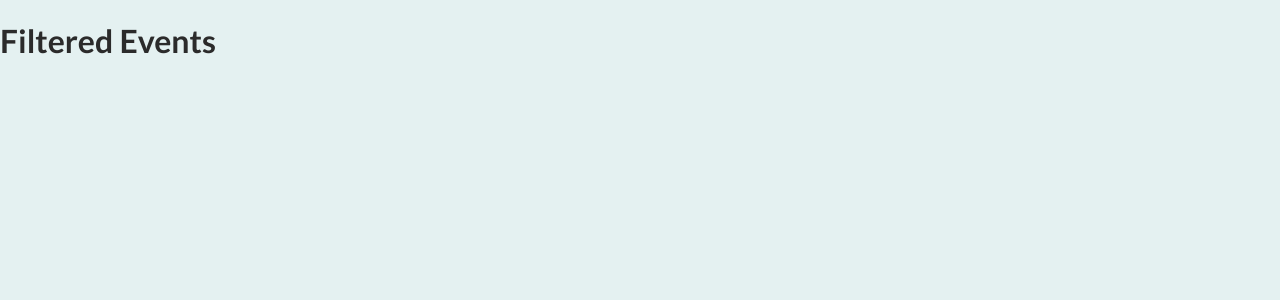
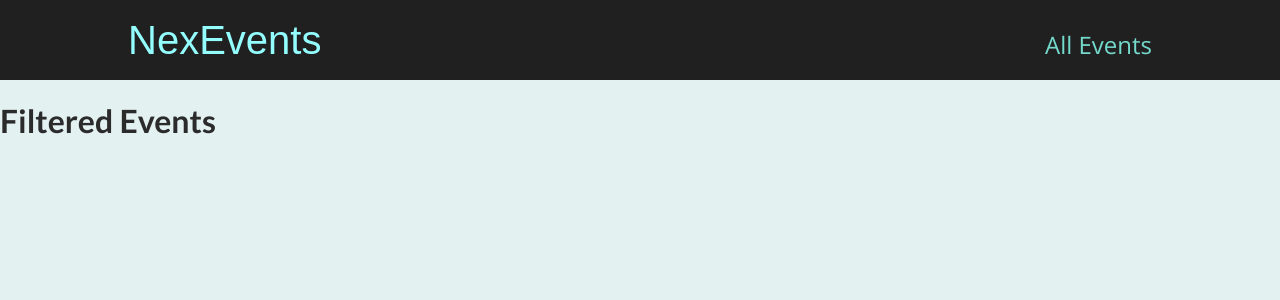
Before and after one commit to NMY0d4/NextJs-events-app, a Next.js app: page /events in a window 1280 px wide. Shown: the top 300 px of the page. Built offline with nearby package versions, Linux system fonts and the light colour scheme.

Commit message:
create layout(with navbar)

```diff
--- /dev/null
+++ b/components/layout/layout.js
@@ -0,0 +1,11 @@
+import React, { Fragment } from 'react';
+import MainHeader from './main-header';
+
+export default function Layout({ children }) {
+  return (
+    <Fragment>
+      <MainHeader />
+      <main>{children}</main>
+    </Fragment>
+  );
+}
--- /dev/null
+++ b/components/layout/main-header.js
@@ -0,0 +1,20 @@
+import Link from 'next/link';
+import React from 'react';
+import styles from './main-header.module.scss';
+
+export default function MainHeader() {
+  return (
+    <header className={styles.header}>
+      <div className={styles.logo}>
+        <Link href='/'>NexEvents</Link>
+      </div>
+      <nav className={styles.navigation}>
+        <ul>
+          <li>
+            <Link href='/events'>All Events</Link>
+          </li>
+        </ul>
+      </nav>
+    </header>
+  );
+}
--- /dev/null
+++ b/components/layout/main-header.module.scss
@@ -0,0 +1,41 @@
+.header {
+  width: 100%;
+  display: flex;
+  justify-content: space-between;
+  align-items: baseline;
+  padding: 1rem 10%;
+  height: 5rem;
+  background-color: #202020;
+}
+
+.logo {
+  font-size: 1.5rem;
+  color: white;
+  font-family: 'Fira', sans-serif;
+  height: 100%;
+  display: flex;
+  justify-content: center;
+  align-items: center;
+  color: #94fdfd;
+}
+
+.logo a {
+  text-decoration: none;
+  color: #94fdfd;
+}
+
+.navigation a {
+  text-decoration: none;
+  color: #74dacc;
+  font-size: 1rem;
+}
+
+@media (min-width: 768px) {
+  .logo {
+    font-size: 2.5rem;
+  }
+
+  .navigation a {
+    font-size: 1.5rem;
+  }
+}
--- a/pages/_app.js
+++ b/pages/_app.js
@@ -1,7 +1,12 @@
-import '../styles/globals.css'
+import Layout from '../components/layout/layout';
+import '../styles/globals.css';
 
 function MyApp({ Component, pageProps }) {
-  return <Component {...pageProps} />
+  return (
+    <Layout>
+      <Component {...pageProps} />
+    </Layout>
+  );
 }
 
-export default MyApp
+export default MyApp;
```
